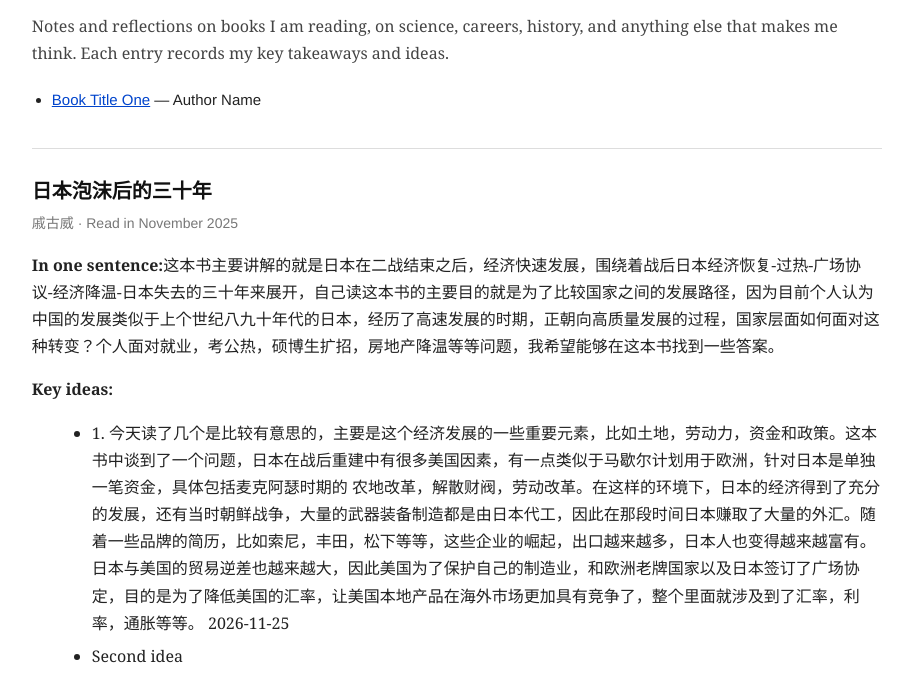
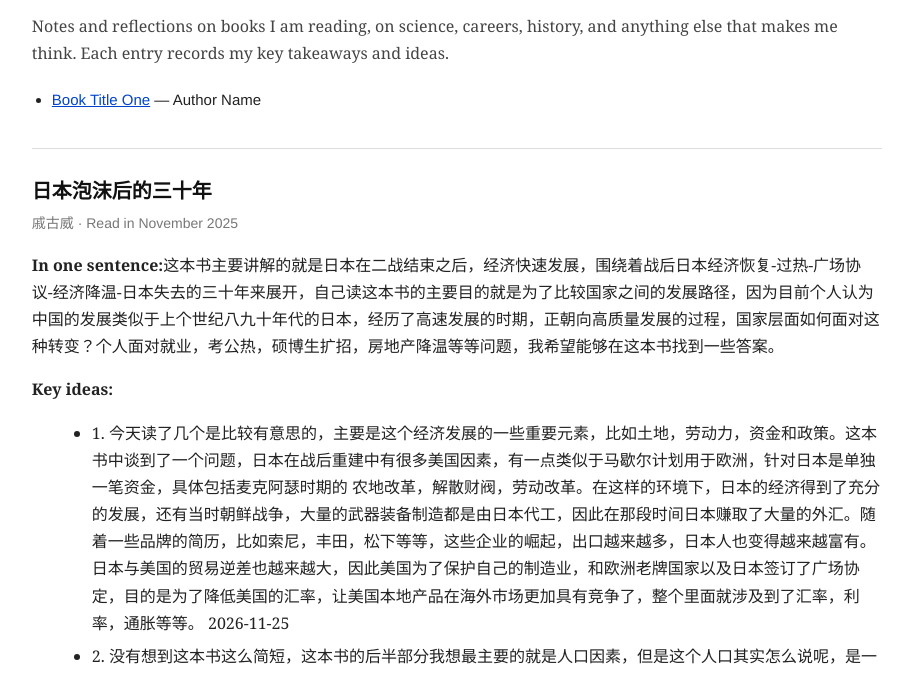
Before and after one commit to ShihaoTUD/ShihaoTUD.github.io, a plain HTML site: page books.html in a window 1280 px wide. Shown: the part 121-794 px from the top of the page, without its empty margins (45-956 px from the left). Drawn offline with Linux system fonts and the light colour scheme.

Commit message:
Update books.html

```diff
--- a/books.html
+++ b/books.html
@@ -171,7 +171,7 @@
             <p><strong>Key ideas:</strong></p>
             <ul>
                 <li>1. 今天读了几个是比较有意思的，主要是这个经济发展的一些重要元素，比如土地，劳动力，资金和政策。这本书中谈到了一个问题，日本在战后重建中有很多美国因素，有一点类似于马歇尔计划用于欧洲，针对日本是单独一笔资金，具体包括麦克阿瑟时期的 农地改革，解散财阀，劳动改革。在这样的环境下，日本的经济得到了充分的发展，还有当时朝鲜战争，大量的武器装备制造都是由日本代工，因此在那段时间日本赚取了大量的外汇。随着一些品牌的简历，比如索尼，丰田，松下等等，这些企业的崛起，出口越来越多，日本人也变得越来越富有。日本与美国的贸易逆差也越来越大，因此美国为了保护自己的制造业，和欧洲老牌国家以及日本签订了广场协定，目的是为了降低美国的汇率，让美国本地产品在海外市场更加具有竞争了，整个里面就涉及到了汇率，利率，通胀等等。 2026-11-25</li>
-                <li>Second idea</li>
+                <li>2. 没有想到这本书这么简短，这本书的后半部分我想最主要的就是人口因素，但是这个人口其实怎么说呢，是一个耦合作用，比如经济在通缩的情况下，经济疲软无力，消费不振的情况下，大家对于未来都不看好，包括对自己的发展，房子，投资品，因此自然而然的话，大家不愿意生孩子，去承担更多的消费。同时呢，不愿意生孩子，就意味着没有更多的劳动力，整体的社会人口结构偏向于老龄化这种状态，老年人对于房子这种大消费没有需求了，对于医疗，健康这些需要较高，对于年轻人，房子又消费不起，因此多重因素下，这个社会消费出现了停滞状态。我看了日经指数在过去的大概七十年的一个分部，确实在1990-2020年之间没有很大的起伏，当然安培上台之后经济有了起色，主要是因为他推行的安培经济学，包括货币宽松政策等等，刺激了消费，让大家有了信心。我自己的一些小小感悟就是说，出生人口确实是经济的阴晴表，因为人口的变化表明这对于这个经济发展的态度。</li>
                 <li>Third idea</li>
             </ul>
 
```
